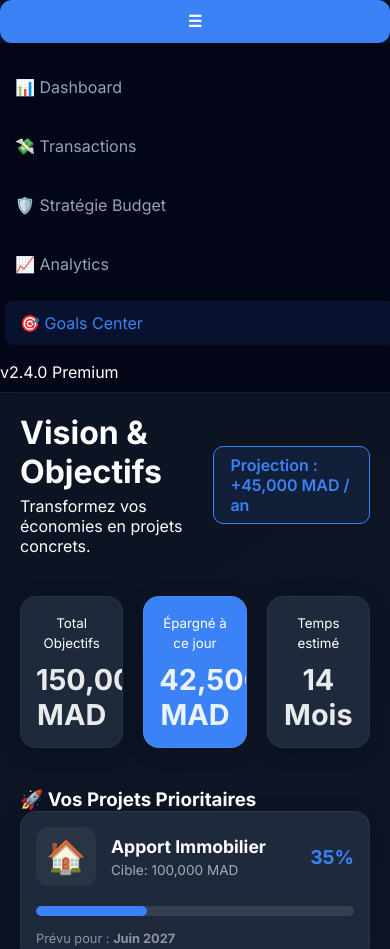
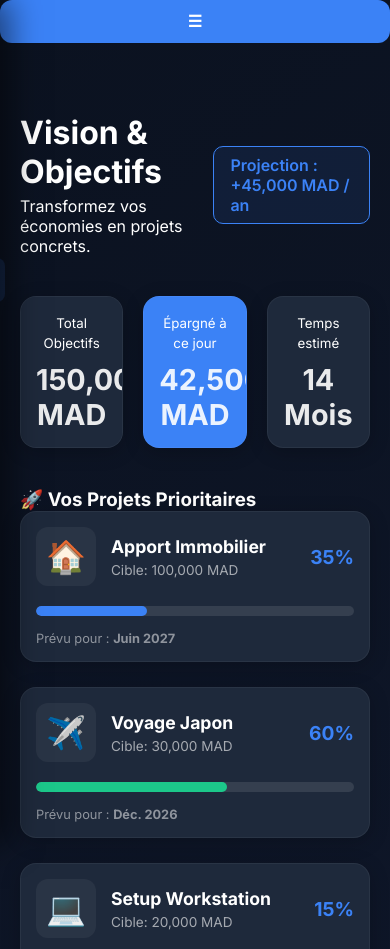
Before and after one commit to Mohammed-Tazi/budget-manager, a website: page frontend/goals.html in a window 390 px wide. Shown: the top 949 px of the page. Drawn offline with Linux system fonts and the light colour scheme.

Commit message:
projet final

```diff
--- a/frontend/app.css
+++ b/frontend/app.css
@@ -562,3 +562,27 @@ input, button {
     padding: 15px;
     overflow-x: auto; /* Permet aux tableaux de défiler si trop larges */
 }
+@media (max-width: 768px) {
+    .sidebar {
+        position: fixed;
+        top: 0;
+        left: -260px; /* Caché par défaut à gauche */
+        width: 260px;
+        height: 100vh;
+        transition: 0.3s ease-in-out;
+        z-index: 2000;
+        box-shadow: 10px 0 30px rgba(0,0,0,0.5);
+    }
+
+    /* Cette classe sera ajoutée/retirée par le bouton Burger */
+    .nav-open .sidebar {
+        left: 0;
+    }
+
+    /* Ajustement du contenu principal pour ne pas être caché */
+    .main {
+        margin-left: 0 !important;
+        width: 100% !important;
+        padding-top: 70px; /* Laisse de la place pour le bouton burger fixe */
+    }
+}
```
